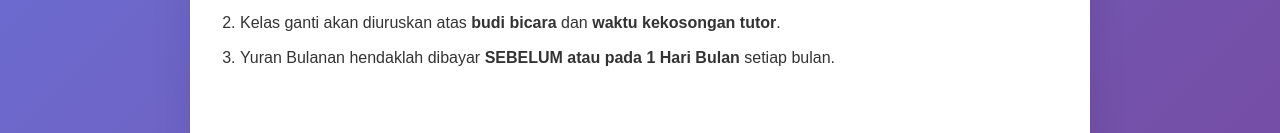
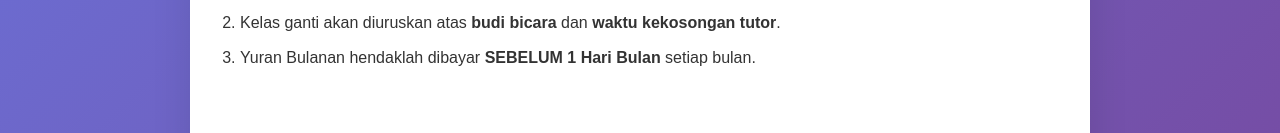
Before and after one commit to mnazrinasari/scheduleGenerator, a plain HTML site: page index.html in a window 1280 px wide. Shown: the part 959-1092 px from the top of the page. Drawn offline with Linux system fonts and the light colour scheme.

Commit message:
Update index.html

```diff
--- a/index.html
+++ b/index.html
@@ -642,7 +642,7 @@
             <ol class="notes-list">
                 <li><strong>GHT tidak bertanggungjawab</strong> menguruskan pembatalan kelas yang <strong>melebihi 2 sesi</strong> untuk setiap bulan.</li>
                 <li>Kelas ganti akan diuruskan atas <strong>budi bicara</strong> dan <strong>waktu kekosongan tutor</strong>.</li>
-                <li>Yuran Bulanan hendaklah dibayar <strong>SEBELUM atau pada 1 Hari Bulan</strong> setiap bulan.</li>
+                <li>Yuran Bulanan hendaklah dibayar <strong>SEBELUM 1 Hari Bulan</strong> setiap bulan.</li>
             </ol>
         </div>
 
```
